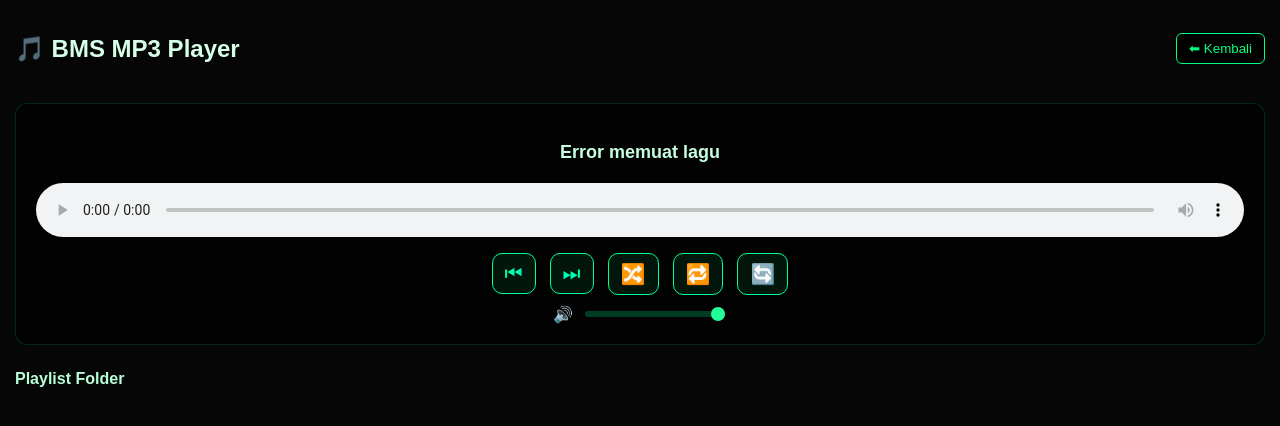
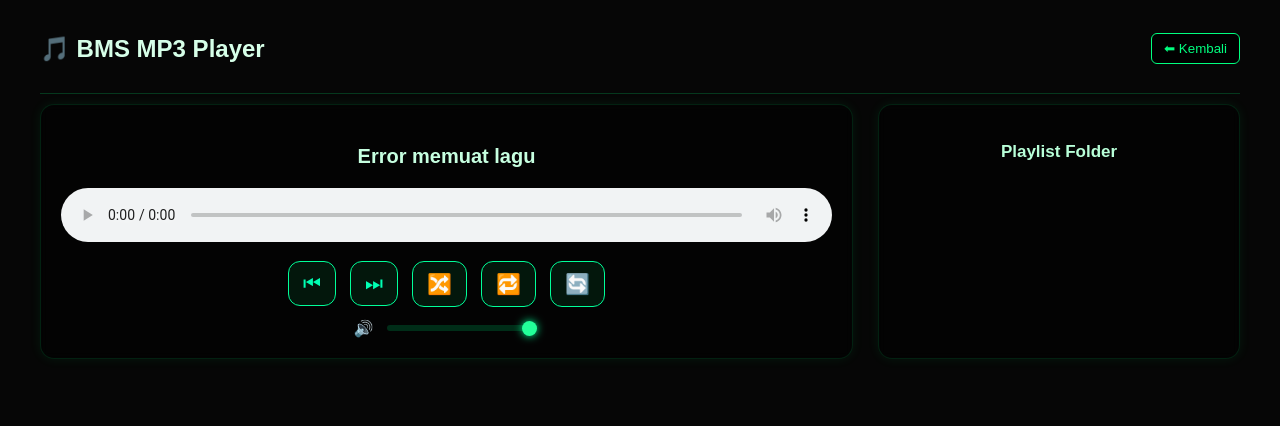
Before and after one commit to MiftahulKhoiri/BMS-BagusMediaServer, a Flask app: template app/templates/BMS_mp3_play.html in a window 1280 px wide. Shown: the top 426 px of the page. Run offline with Flask 3, Linux system fonts and the light colour scheme; the template is opened without the code that fills it, so the values that code supplies are empty.

Commit message:
Update BMS_mp3_play.css

```diff
--- a/app/static/css/BMS_mp3_play.css
+++ b/app/static/css/BMS_mp3_play.css
@@ -1,7 +1,5 @@
 /* ==========================================================
-   BMS MP3 PLAYER — MODE A
-   Player atas, playlist bawah (scroll)
-   Tema: Dark Neon Green Premium
+   BMS MP3 PLAYER — DARK NEON GREEN PREMIUM
 ========================================================== */
 
 body {
@@ -9,9 +7,15 @@ body {
     background: #060606;
     color: #d6ffe8;
     margin: 0;
-    padding: 15px;
+    padding: 0;
 }
 
+/* Wrapper utama */
+.page-wrapper {
+    padding: 15px;
+    max-width: 1200px;
+    margin: auto;
+}
 
 /* ============================
    TOPBAR
@@ -20,6 +24,8 @@ body {
     display: flex;
     justify-content: space-between;
     align-items: center;
+    padding-bottom: 10px;
+    margin-bottom: 10px;
 }
 
 .home-btn {
@@ -37,109 +43,129 @@ body {
     color: #00ff7f;
     border-radius: 6px;
     cursor: pointer;
+    transition: 0.25s;
 }
 .btn:hover {
     background-color: #003319;
+    box-shadow: 0 0 6px #00ff88;
+}
+
+/* Topbar shadow */
+.shadow {
+    border-bottom: 1px solid rgba(0,255,120,0.2);
+    padding-bottom: 10px;
 }
 
 
 /* ============================
-   PLAYER BOX
+   PLAYER + PLAYLIST LAYOUT
 ============================ */
-.player-box {
-    margin-top: 20px;
-    padding: 20px;
-    background: rgba(0,0,0,0.55);
-    border-radius: 12px;
-    border: 1px solid rgba(0,255,120,0.15);
-    text-align: center;
+.player-section {
+    display: flex;
+    gap: 25px;
+    flex-wrap: wrap;
 }
 
+/* Kartu khas neon-glass */
+.glass-card {
+    background: rgba(0, 0, 0, 0.45);
+    border: 1px solid rgba(0,255,120,0.12);
+    border-radius: 14px;
+    padding: 20px;
+    backdrop-filter: blur(5px);
+    box-shadow: 0 0 12px rgba(0,255,120,0.08);
+}
+
+/* PLAYER BOX */
+.player-box {
+    flex: 1;
+    min-width: 280px;
+}
+
+/* Judul Track */
 .track-title {
     margin-bottom: 10px;
-    font-size: 18px;
+    font-size: 20px;
     font-weight: bold;
     color: #c6ffe0;
-    transition: opacity 0.25s ease; /* Fade saat ganti lagu */
+    text-align: center;
+    transition: opacity 0.25s;
 }
 
-audio {
+/* Audio Player */
+.audio-core {
     width: 100%;
     margin-top: 10px;
+    border-radius: 10px;
     outline: none;
-    border-radius: 10px;
 }
 
-
 /* ============================
-   BARIS TOMBOL CONTROL
-   (Prev - Next - Shuffle - Repeat - Reload)
+   CONTROL BUTTONS
 ============================ */
-
 .control-row {
     display: flex;
     justify-content: center;
     align-items: center;
     gap: 14px;
-    margin-top: 12px;
-    margin-bottom: 10px;
+    margin-top: 15px;
+    margin-bottom: 12px;
 }
 
-/* Style tombol utama */
 .ctrl-btn {
     background: rgba(0, 255, 120, 0.08);
     border: 1px solid #00ff99;
-    padding: 8px 12px;
-    border-radius: 10px;
+    padding: 10px 14px;
+    border-radius: 12px;
     font-size: 20px;
     color: #00ffb3;
     cursor: pointer;
-    transition: 0.2s;
+    transition: 0.25s ease;
 }
 
 .ctrl-btn:hover {
     background: rgba(0, 255, 120, 0.2);
-    transform: scale(1.1);
+    transform: scale(1.14);
+    box-shadow: 0 0 12px rgba(0,255,120,0.4);
 }
 
-/* Mode aktif tombol shuffle / repeat */
+/* Aktif (shuffle/repeat) */
 .ctrl-btn.active {
     background: rgba(0, 255, 120, 0.35);
     border-color: #47ffa9;
     color: #aaffee;
+    box-shadow: 0 0 12px rgba(0,255,120,0.5);
 }
 
 
 /* ============================
    VOLUME CONTROL
 ============================ */
-
 .volume-box {
-    margin-top: 8px;
+    margin-top: 12px;
     display: flex;
     align-items: center;
-    gap: 10px;
+    gap: 12px;
     justify-content: center;
 }
 
-/* Slider */
 #volumeSlider {
-    width: 140px;
+    width: 150px;
     height: 6px;
     border-radius: 4px;
-    background: #003d22;
+    background: #002d18;
     outline: none;
     -webkit-appearance: none;
 }
 
-/* Titik slider */
 #volumeSlider::-webkit-slider-thumb {
     -webkit-appearance: none;
-    width: 14px;
-    height: 14px;
+    width: 15px;
+    height: 15px;
     background: #22ff99;
     border-radius: 50%;
     cursor: pointer;
+    box-shadow: 0 0 8px #00ff99;
 }
 
 
@@ -147,49 +173,58 @@ audio {
    PLAYLIST
 ============================ */
 .playlist-container {
-    margin-top: 25px;
+    width: 320px;
+    min-width: 250px;
 }
 
 .playlist-title {
-    font-size: 16px;
+    font-size: 17px;
+    font-weight: bold;
     color: #b8ffd8;
-    margin-bottom: 10px;
+    margin-bottom: 12px;
+    text-align: center;
 }
 
 /* LIST SCROLL */
 .playlist {
-    max-height: 380px;       /* Scroll batas */
+    max-height: 420px;
     overflow-y: auto;
     padding-right: 5px;
 }
 
 /* ITEM */
 .playlist-item {
-    padding: 10px;
+    padding: 12px;
     background: rgba(0,0,0,0.45);
-    border: 1px solid rgba(0,255,120,0.1);
-    border-radius: 8px;
-    margin-bottom: 8px;
+    border: 1px solid rgba(0,255,120,0.12);
+    border-radius: 10px;
+    margin-bottom: 9px;
     cursor: pointer;
-    transition: 0.15s;
+    transition: 0.25s ease;
 }
 
 .playlist-item:hover {
     border-color: #00ff88;
+    background: rgba(0,255,120,0.12);
 }
 
 /* TRACK YANG SEDANG DIPUTAR */
 .playlist-item.active {
-    background: rgba(0,255,120,0.12);
+    background: rgba(0,255,120,0.20);
     border-color: #00ff88;
     font-weight: bold;
     color: #caffec;
+    animation: pulse 1.4s infinite ease-in-out;
 }
 
+/* Pulse Neon */
+@keyframes pulse {
+    0%   { box-shadow: 0 0 4px #00ff99; }
+    50%  { box-shadow: 0 0 13px #00ffcc; }
+    100% { box-shadow: 0 0 4px #00ff99; }
+}
 
-/* ============================
-   CUSTOM SCROLL
-============================ */
+/* Custom Scroll */
 .playlist::-webkit-scrollbar {
     width: 6px;
 }
@@ -201,29 +236,25 @@ audio {
     background: #003318;
 }
 
-/* Fade-in & Fade-out judul lagu */
+
+/* Fade Text */
 .fade-out {
     opacity: 0;
-    transition: opacity 0.3s ease;
+}
+.fade-title {
+    opacity: 1;
 }
 
-.fade-title {
-    opacity: 1;
-    transition: opacity 0.3s ease;
+
+/* ============================
+   RESPONSIVE
+============================ */
+@media (max-width: 768px) {
+    .player-section {
+        flex-direction: column;
+    }
+
+    .playlist-container {
+        width: 100%;
+    }
 }
-
-/* Playlist aktif dengan neon pulse */
-.playlist-item.active {
-    background: rgba(0,255,120,0.18);
-    border-color: #00ff88;
-    font-weight: bold;
-    color: #caffec;
-    animation: pulse 1.6s infinite ease-in-out;
-}
-
-/* Animasi pulse lembut */
-@keyframes pulse {
-    0%   { box-shadow: 0 0 4px #00ff99; }
-    50%  { box-shadow: 0 0 12px #00ffcc; }
-    100% { box-shadow: 0 0 4px #00ff99; }
-}
```
